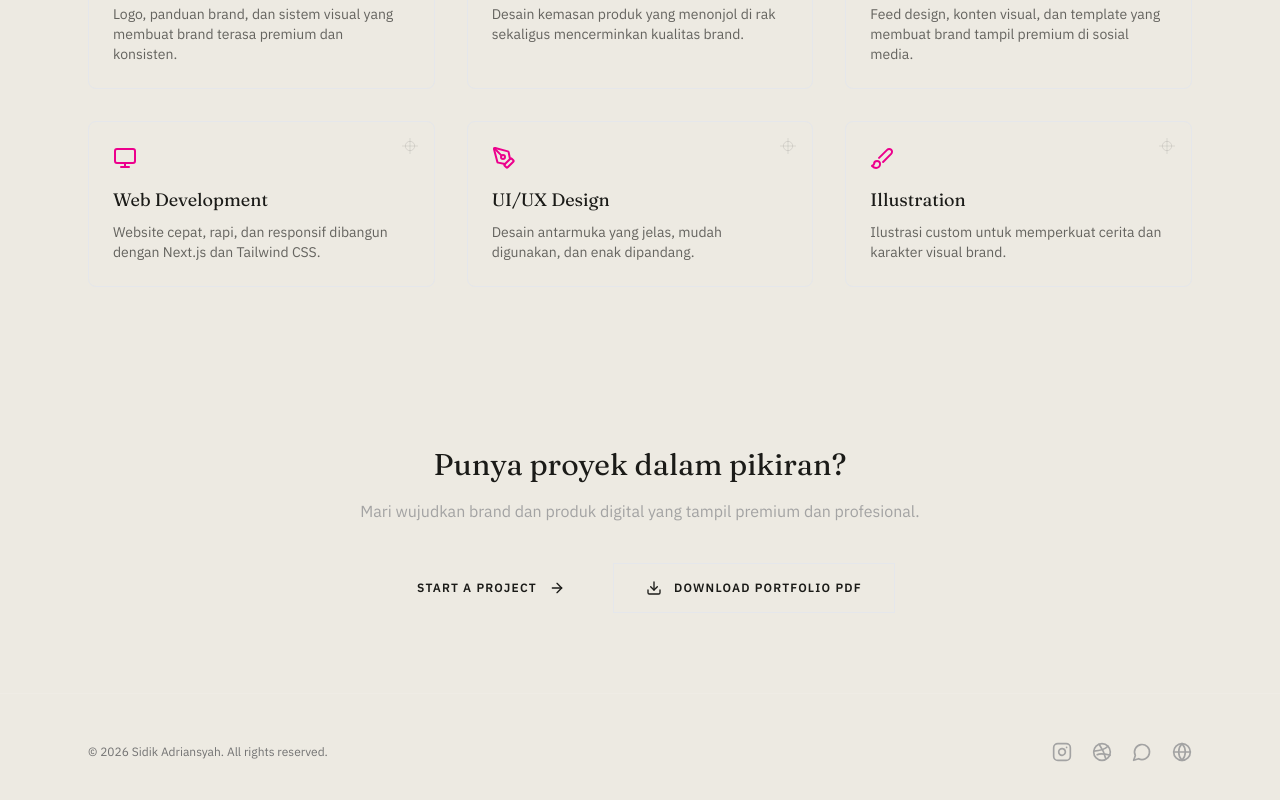
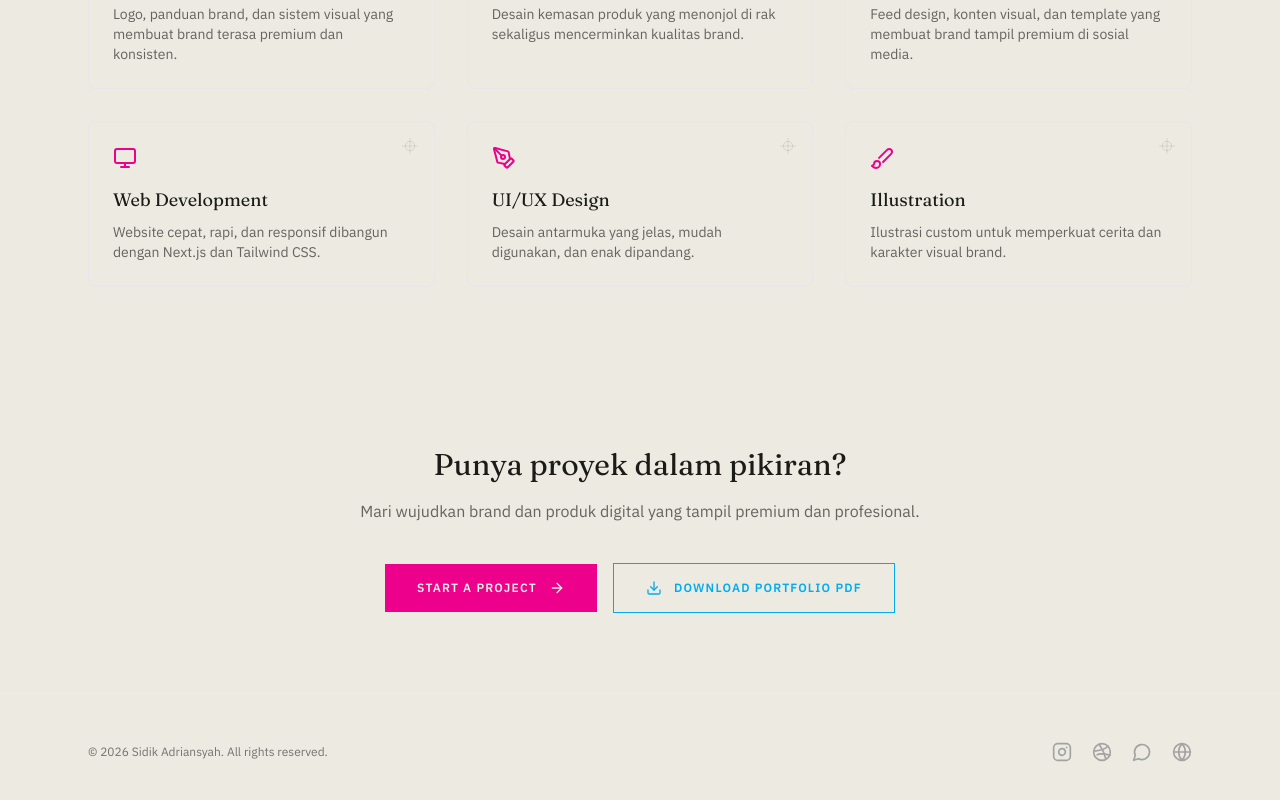
Before and after one commit to adrnsyhsdq-debug/portofolio3, a Next.js app: page / in a window 1280 px wide. Shown: the part 858-1658 px from the top of the page. Built offline with nearby package versions, Linux system fonts and the light colour scheme.

Commit message:
feat: fix undefined gold color, add spring hover motion to CTA buttons

```diff
--- a/components/cta.tsx
+++ b/components/cta.tsx
@@ -1,31 +1,43 @@
+'use client'
+
+import { motion } from 'framer-motion'
 import { ArrowRight, Download } from 'lucide-react'
+import { Reveal } from '@/components/reveal'
 
 export function CTA() {
   return (
     <section id="contact" className="mx-auto max-w-6xl px-6 py-20 text-center">
-      <h2 className="mb-4 text-3xl">Punya proyek dalam pikiran?</h2>
-      <p className="mx-auto mb-10 max-w-xl text-neutral-400">
+      <Reveal as="h2" className="mb-4 text-3xl">
+        Punya proyek dalam pikiran?
+      </Reveal>
+      <Reveal as="p" delay={0.1} className="mx-auto mb-10 max-w-xl text-ink/65">
         Mari wujudkan brand dan produk digital yang tampil premium dan
         profesional.
-      </p>
+      </Reveal>
       <div className="flex flex-col items-center justify-center gap-4 sm:flex-row">
-        <a
+        <motion.a
           href="mailto:hello@sidikadriansyah.dev"
-          className="group flex items-center gap-3 bg-gold px-8 py-4 text-xs font-semibold uppercase tracking-widest text-ink transition-transform hover:-translate-y-0.5"
+          whileHover={{ y: -3 }}
+          whileTap={{ y: 0 }}
+          transition={{ type: 'spring', stiffness: 400, damping: 20 }}
+          className="group flex items-center gap-3 bg-magenta px-8 py-4 text-xs font-semibold uppercase tracking-widest text-paper"
         >
           Start a Project
           <ArrowRight
             className="h-4 w-4 transition-transform duration-300 group-hover:translate-x-1"
             aria-hidden="true"
           />
-        </a>
-        <a
+        </motion.a>
+        <motion.a
           href="/portfolio.pdf"
-          className="group flex items-center gap-3 border border-gold px-8 py-4 text-xs font-semibold uppercase tracking-widest text-gold transition-colors hover:bg-gold hover:text-ink"
+          whileHover={{ y: -3 }}
+          whileTap={{ y: 0 }}
+          transition={{ type: 'spring', stiffness: 400, damping: 20 }}
+          className="group flex items-center gap-3 border border-cyan px-8 py-4 text-xs font-semibold uppercase tracking-widest text-cyan transition-colors hover:bg-cyan hover:text-ink"
         >
           <Download className="h-4 w-4" aria-hidden="true" />
           Download Portfolio PDF
-        </a>
+        </motion.a>
       </div>
     </section>
   )
```
